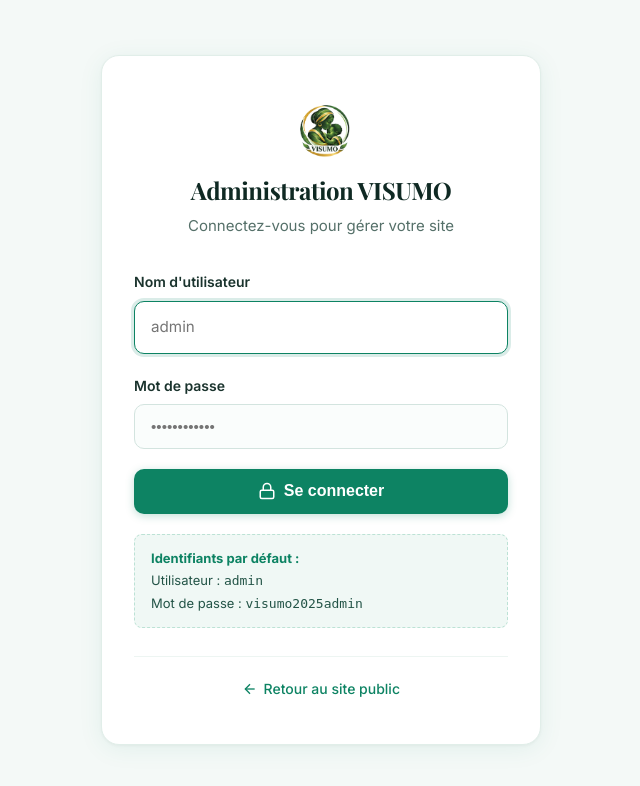
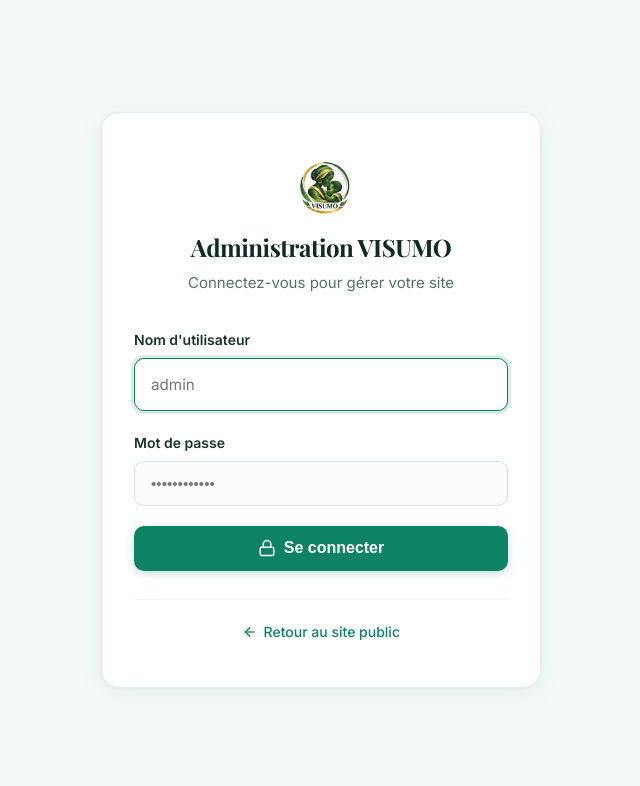
Before and after one commit to Reilla250/Visumo, a Node server app: page /admin/login in a window 1280 px wide. Shown: the top 786 px of the page, without its empty margins (319-959 px from the left). Run offline with Node 20, Linux system fonts and the light colour scheme; some libraries are stand-ins or nearby versions; some web fonts are replaced.

Commit message:
Remove default admin credentials from login

```diff
--- a/server.js
+++ b/server.js
@@ -240,7 +240,7 @@
   }
 
   // 2. Check Basic Auth (fallback)
-  const pass = process.env.ADMIN_PASSWORD || 'visumo2025admin';
+  const pass = process.env.ADMIN_PASSWORD || '';
   const header = req.headers.authorization || '';
   const [scheme, encoded] = header.split(' ');
   if (scheme === 'Basic' && encoded) {
@@ -309,7 +309,7 @@
     const rows = await db.query('SELECT username FROM admin_users WHERE username = ? AND password_hash = ?', [username, hash]);
 
     const envUser = process.env.ADMIN_USER || 'admin';
-    const envPass = process.env.ADMIN_PASSWORD || 'visumo2025admin';
+    const envPass = process.env.ADMIN_PASSWORD || '';
     const isEnvMatch = (username === envUser && password === envPass);
 
     if ((rows && rows.length > 0) || isEnvMatch) {
--- a/views/pages/admin-login.ejs
+++ b/views/pages/admin-login.ejs
@@ -131,18 +131,6 @@
     .login-footer a:hover {
       text-decoration: underline;
     }
-    .cred-tip {
-      margin-top: 1.25rem;
-      background: #f0f8f5;
-      border: 1px dashed #bce2d5;
-      padding: 0.75rem 1rem;
-      border-radius: 8px;
-      font-size: 0.8125rem;
-      color: #235447;
-    }
-    .cred-tip strong {
-      color: #0d8363;
-    }
   </style>
 </head>
 <body class="login-body">
@@ -177,12 +165,6 @@
       </button>
     </form>
 
-    <div class="cred-tip">
-      <strong>Identifiants par défaut :</strong><br>
-      Utilisateur : <code>admin</code><br>
-      Mot de passe : <code>visumo2025admin</code>
-    </div>
-
     <div class="login-footer">
       <a href="/">
         <svg width="16" height="16" viewBox="0 0 24 24" fill="none" stroke="currentColor" stroke-width="2"><line x1="19" y1="12" x2="5" y2="12"/><polyline points="12 19 5 12 12 5"/></svg>
```
